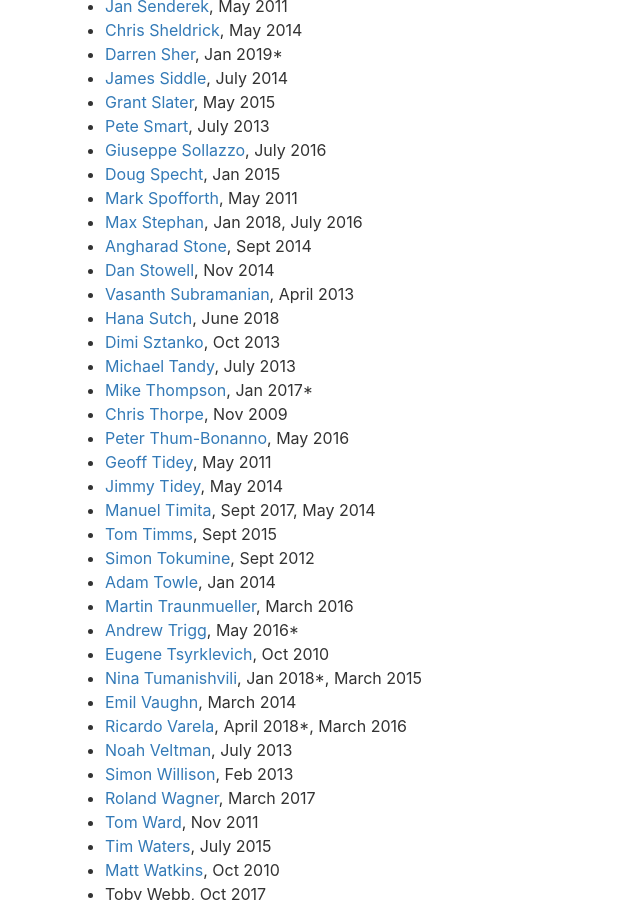
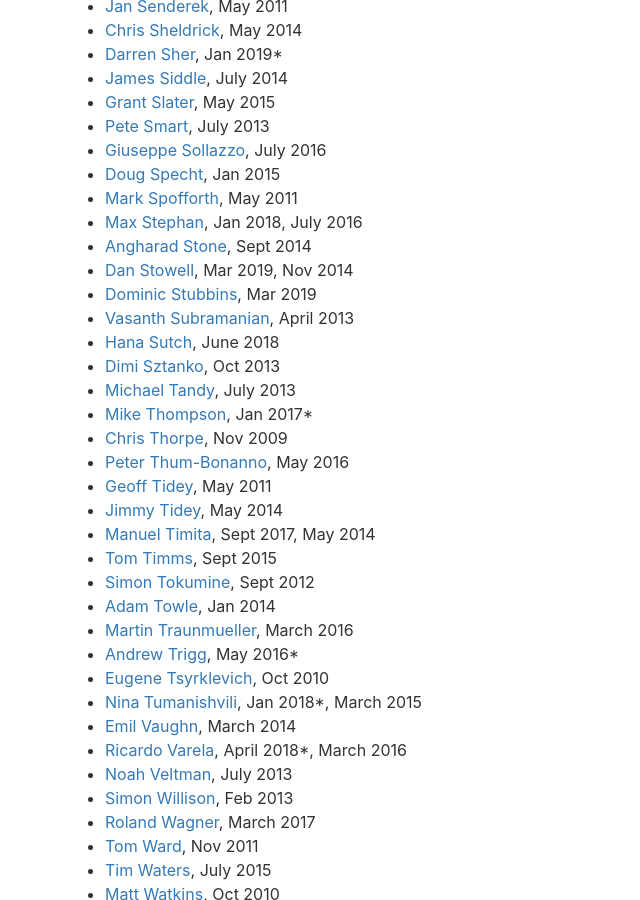
Before and after one commit to geomob/geomob-website, a Jekyll site: the page built from past-speakers.html, in a window 1280 px wide and 900 px high, scrolled down 4298 px. Shown: the whole window, without its empty margins (0-640 px from the left). Built offline with Jekyll 4.4.1, drawn with Linux system fonts in a browser that asks for light colours; comment, search, counter and statistics services are not loaded.

Commit message:
add speaker volunteers

```diff
--- a/past-speakers.html
+++ b/past-speakers.html
@@ -194,7 +194,8 @@
   <li><a href="https://twitter.com/markspoff">Mark Spofforth</a>, May 2011</li>
   <li><a href="https://twitter.com/GeospatialMax">Max Stephan</a>, Jan 2018, July 2016</li>
   <li><a href="https://twitter.com/AngharadStone">Angharad Stone</a>, Sept 2014</li>
-  <li><a href="https://twitter.com/mclduk">Dan Stowell</a>, Nov 2014</li>
+  <li><a href="https://twitter.com/mclduk">Dan Stowell</a>, Mar 2019, Nov 2014</li>
+  <li><a href="https://twitter.com/DomStubbins">Dominic Stubbins</a>, Mar 2019</li>
   <li><a href="https://twitter.com/vsubramanian">Vasanth Subramanian</a>, April 2013</li>
   <li><a href="https://twitter.com/SutchFun">Hana Sutch</a>, June 2018</li>
   <li><a href="https://twitter.com/sztanko">Dimi Sztanko</a>, Oct 2013</li>
```
